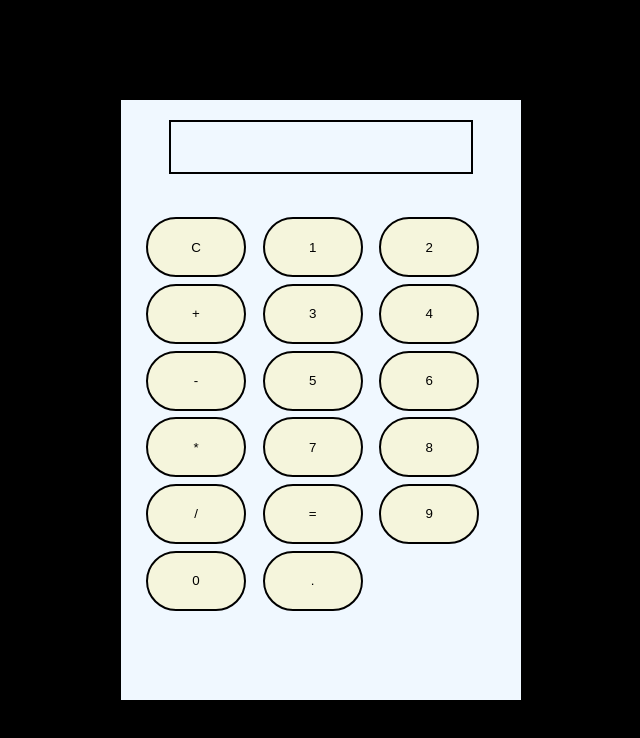
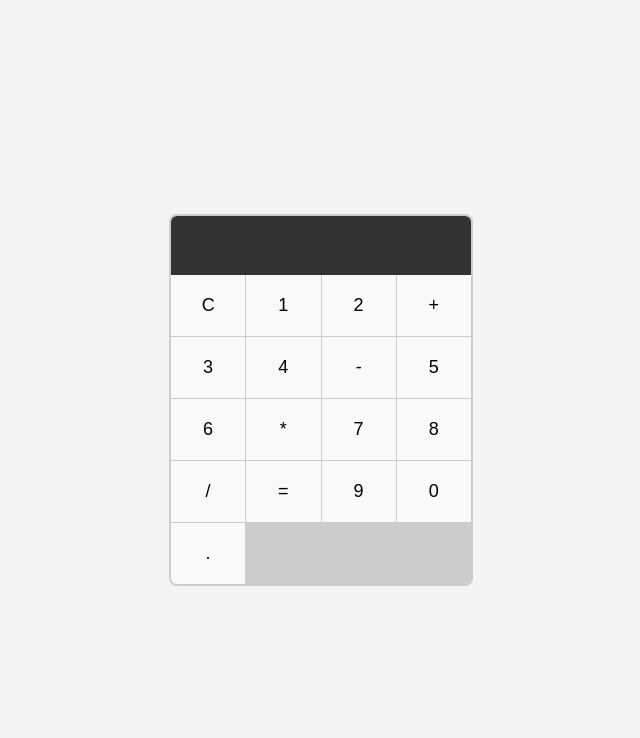
Before and after one commit to lightknowsnothing/Calculator, a plain HTML site: page index.html in a window 1280 px wide. Shown: the whole page, without its empty margins (319-959 px from the left). Drawn offline with Linux system fonts and the light colour scheme.

Commit message:
Update style.css

```diff
--- a/style.css
+++ b/style.css
@@ -1,42 +1,46 @@
-body{
-    background-color: black;
+body {
+    font-family: Arial, sans-serif;
     display: flex;
-    justify-content:center;
+    justify-content: center;
     align-items: center;
+    margin: 0;
+    background: #f4f4f4;
 }
 
-#calcMain{
-    background-color:aliceblue;
-    height: 600px;
-    width:400px;
-    display: flex;
-    flex-direction: column;
-    align-items: center;
-
-}
-#calcDisplay{
-    margin-top: 20px;
-    border: 2px solid black;
-    height: 50px;
+#calcMain {
     width: 300px;
-    display: flex;
-    justify-content: end;
-}
-#calcButtons{
-    display: grid;
-    justify-content: center;
-    align-items: center;
-    margin-top: 40px;
-    width:350px;
-    height: 400px;
-    grid-template-columns: repeat(3,1fr);
+    background: #ffffff;
+    border: 2px solid #ccc;
+    border-radius: 8px;
+    overflow: hidden;
 }
 
-.button{
-    background-color: beige;
+#calcDisplay {
+    background: #333;
+    color: #fff;
+    padding: 20px;
+    text-align: right;
+}
+
+#calcButtons {
+    display: grid;
+    grid-template-columns: repeat(4, 1fr);
+    gap: 1px;
+    background: #ccc;
+}
+
+.button {
+    padding: 20px;
+    font-size: 18px;
     border: none;
-    border: 2px solid black;
-    height: 60px;
-    width: 100px;
-    border-radius: 30px;
+    background: #f9f9f9;
+    transition: background 0.3s;
 }
+
+.button:hover {
+    background: #ddd;
+}
+
+.button:active {
+    background: #bbb;
+}
```
